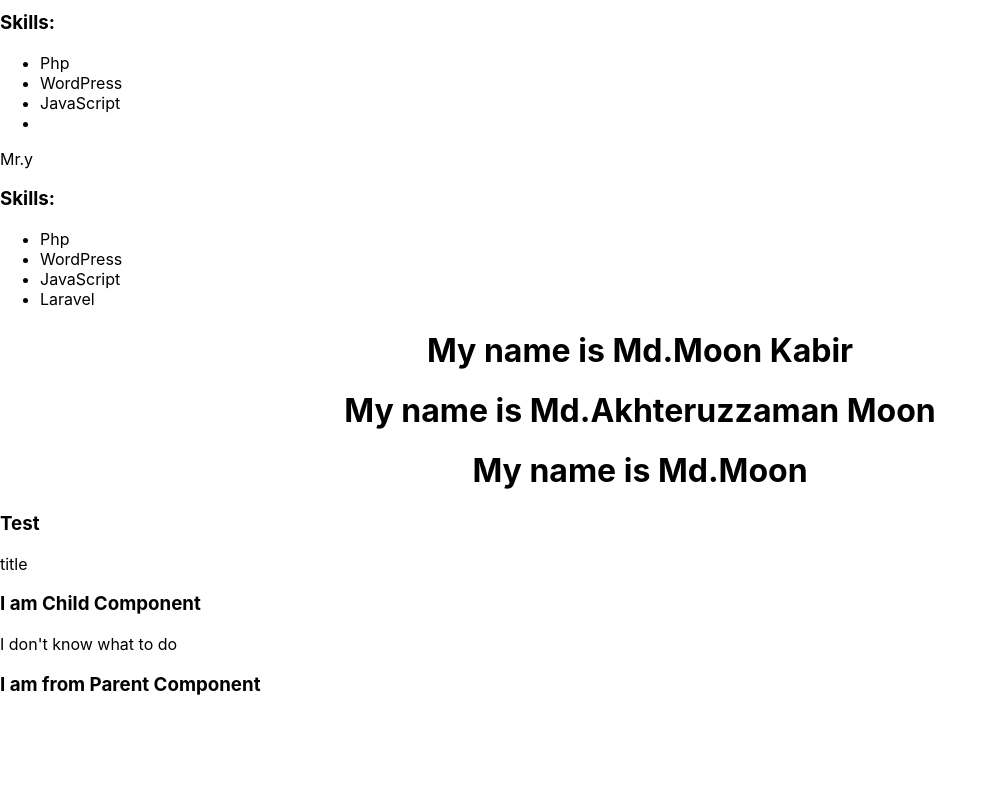
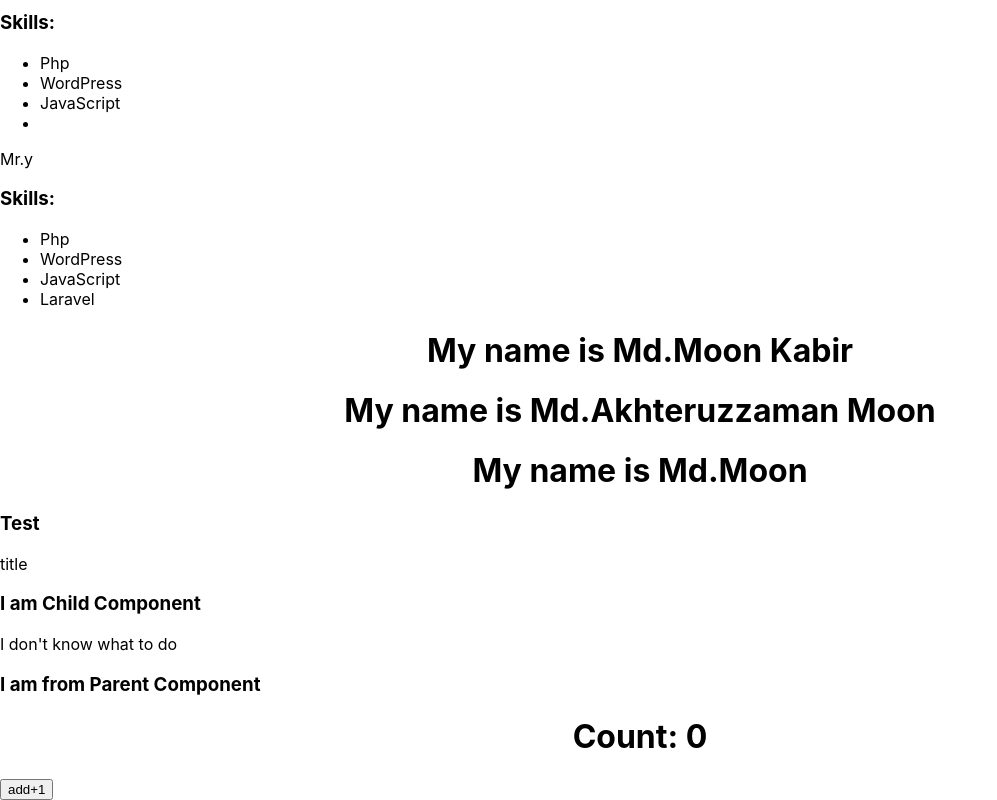
Before and after one commit to moonkabir/basic-react-stacklearner, a React (Create React App) app: page / in a window 1280 px wide. Shown: the part 544-1344 px from the top of the page, without its empty margins (0-997 px from the left). Before the commit the page ends 1258 px from the top, so only its background shows below. Built offline with nearby package versions, Linux system fonts and the light colour scheme.

Commit message:
5.3 and 5.4 count variable value update by clicking button with the update of state

```diff
--- a/src/components/app.jsx
+++ b/src/components/app.jsx
@@ -18,11 +18,27 @@ const ChildComponent = props => (
     </div>
 )
 class App extends Component{
+    //constructor is old style react 16
+    // constructor(props){
+    //     super(props);
+    //     this.count = 0;
+    //     this.state = {
+    //         count: 0
+    //     }
+    // }
+
+    // count = 10;
+
+    state = {
+        count:0
+    };
+
     getContext(context) {
         console.log(context);
     }
     render() {
         // this.getContext(this);
+        // console.log(this.count);
         return (
             <div>
                 <h1>Hello come from app.jsx file</h1>
@@ -42,6 +58,14 @@ class App extends Component{
                 <ChildComponent>
                     <h3>I am from Parent Component</h3>
                 </ChildComponent>
+                <h1>Count: {this.state.count}</h1>
+                <button
+                    onClick={() => {
+                        this.setState({count: this.state.count + 1});
+                        console.log('clicked...',this.state.count);
+                    }}
+                >
+                    add+1</button>
             </div>
         )
     }
```
